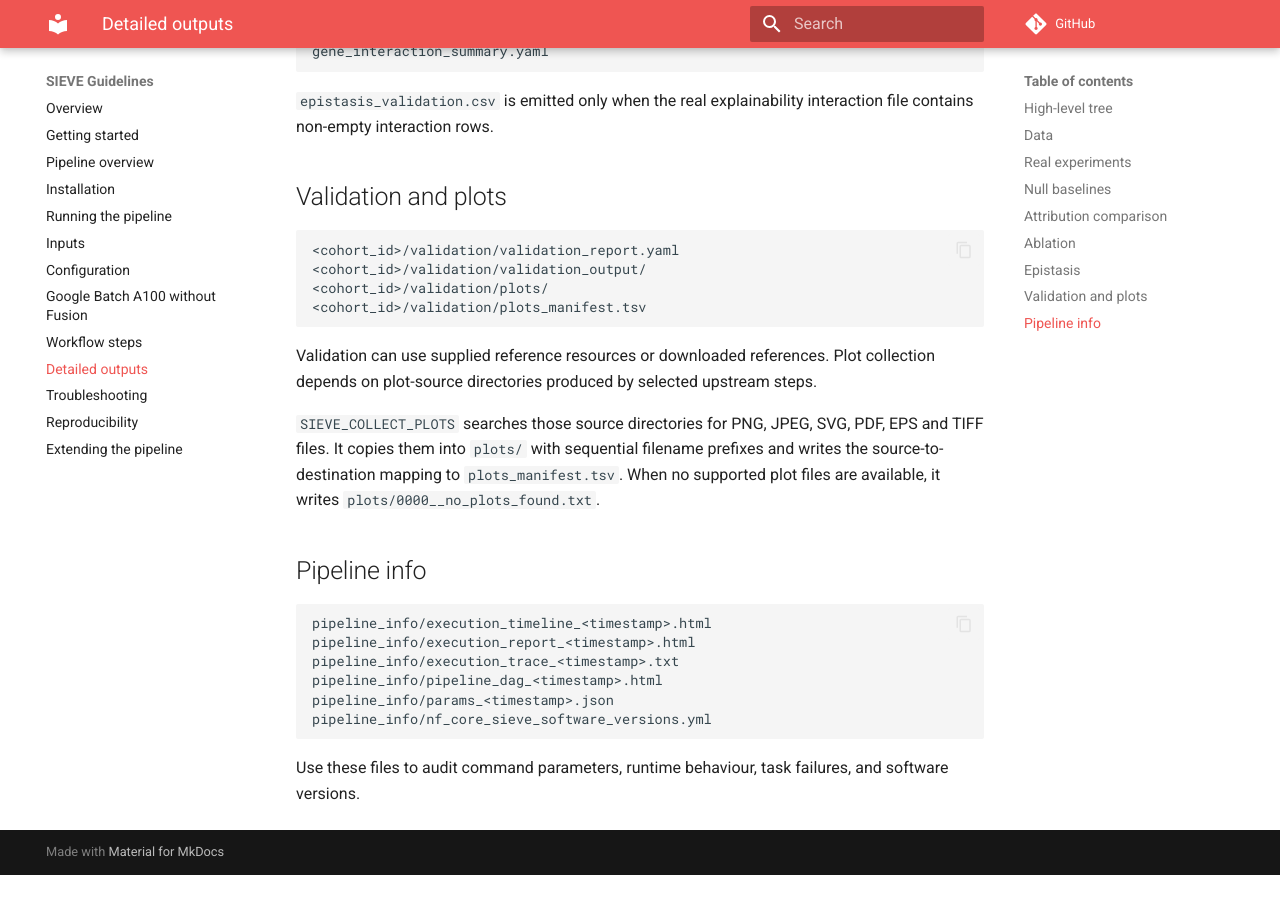
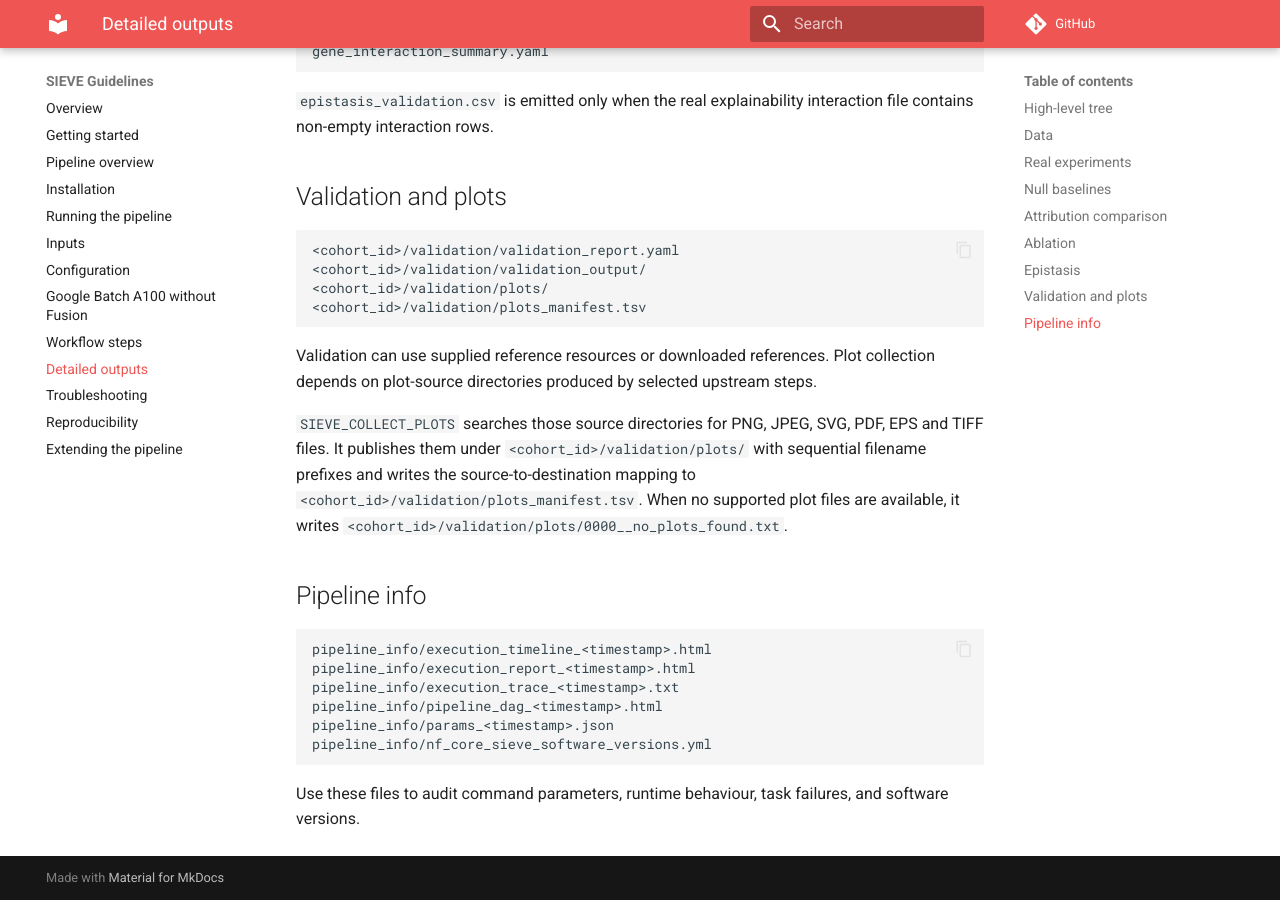
Before and after one commit to lescailab/sieve-nextflow, an MkDocs documentation site: the page built from guidelines/outputs-detailed.md, in a window 1280 px wide and 900 px high, scrolled down 3538 px. Built offline with MkDocs 1.6.1 and Material for MkDocs 9.7.7, drawn with Linux system fonts in a browser that asks for light colours; comment, search, counter and statistics services are not loaded; before the commit the page ends 4413 px from its top, so only the background shows below that.

Commit message:
Clarify published plot paths

```diff
--- a/guidelines/outputs-detailed.md
+++ b/guidelines/outputs-detailed.md
@@ -159,7 +159,7 @@ gene_interaction_summary.yaml
 
 Validation can use supplied reference resources or downloaded references. Plot collection depends on plot-source directories produced by selected upstream steps.
 
-`SIEVE_COLLECT_PLOTS` searches those source directories for PNG, JPEG, SVG, PDF, EPS and TIFF files. It copies them into `plots/` with sequential filename prefixes and writes the source-to-destination mapping to `plots_manifest.tsv`. When no supported plot files are available, it writes `plots/0000__no_plots_found.txt`.
+`SIEVE_COLLECT_PLOTS` searches those source directories for PNG, JPEG, SVG, PDF, EPS and TIFF files. It publishes them under `<cohort_id>/validation/plots/` with sequential filename prefixes and writes the source-to-destination mapping to `<cohort_id>/validation/plots_manifest.tsv`. When no supported plot files are available, it writes `<cohort_id>/validation/plots/0000__no_plots_found.txt`.
 
 ## Pipeline info
 
```
Also changed, not shown: docs/output.md (+1 -1 lines).
